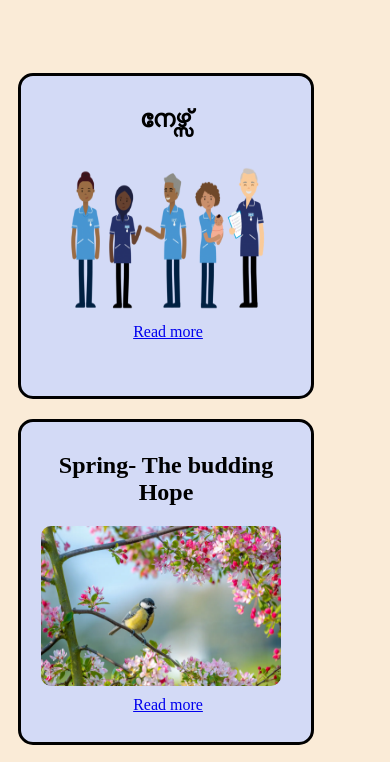
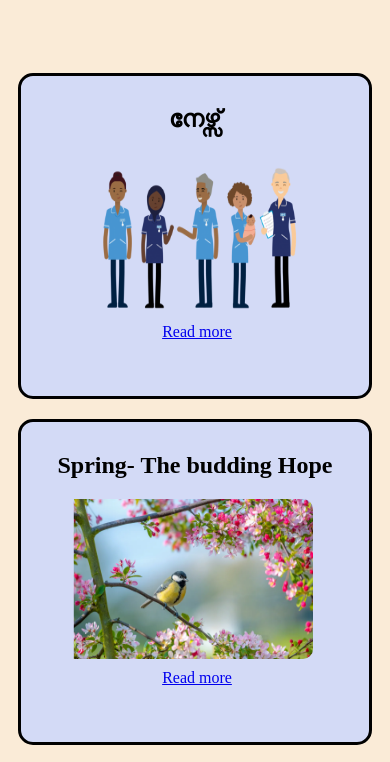
Before and after one commit to jomit1612/Poems, a website: page index.html in a window 390 px wide. Shown: the part 1003-1765 px from the top of the page. Drawn offline with Linux system fonts and the light colour scheme.

Commit message:
css for sizing

```diff
--- a/styles.css
+++ b/styles.css
@@ -121,6 +121,8 @@
     align-items: center;
     text-align: center;
     justify-content: center;
+    flex-basis: 100%;
+    max-width: 100%;
   }
   .about-col-1 {
     align-items: center;
@@ -133,6 +135,8 @@
     text-align: center;
     justify-content: center;
     flex-basis: 100%;
-    max-width: 100%;
+  }
+  .image {
+    padding-left: 10%;
   }
 }
```
